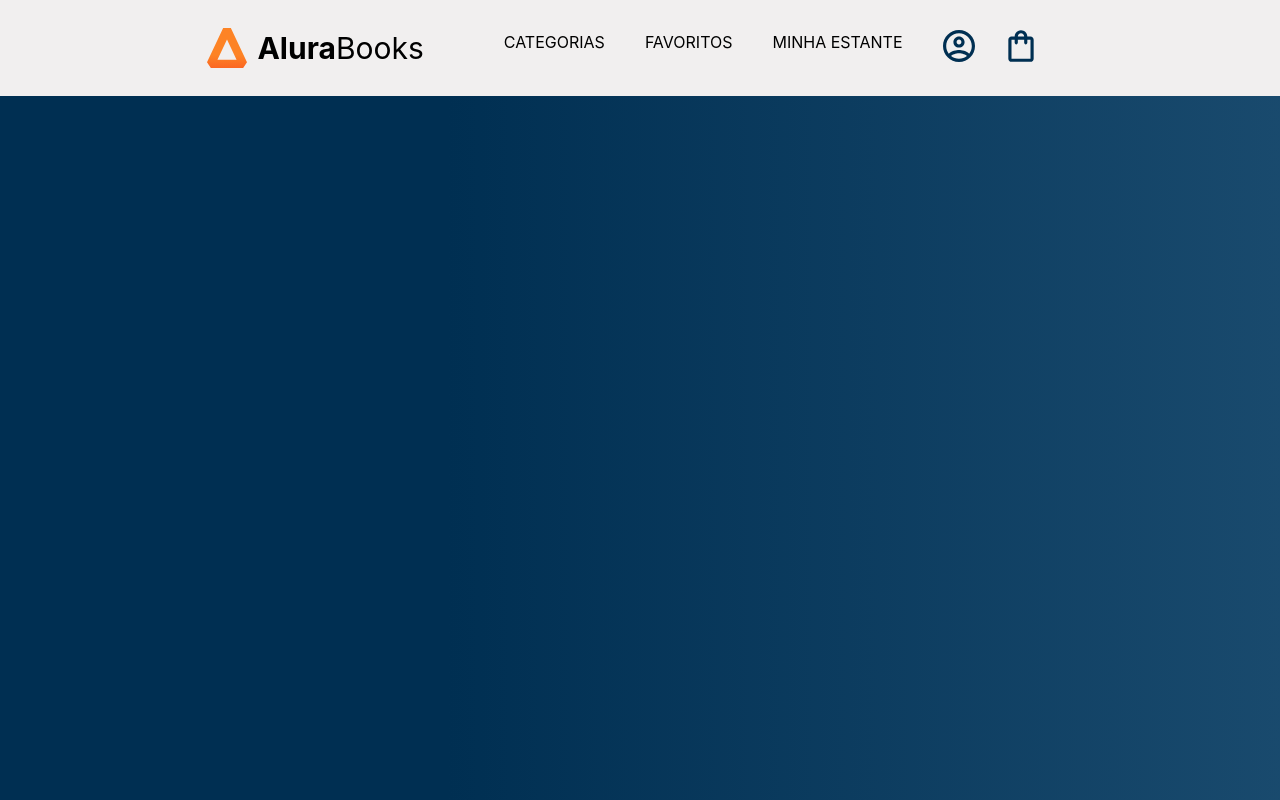
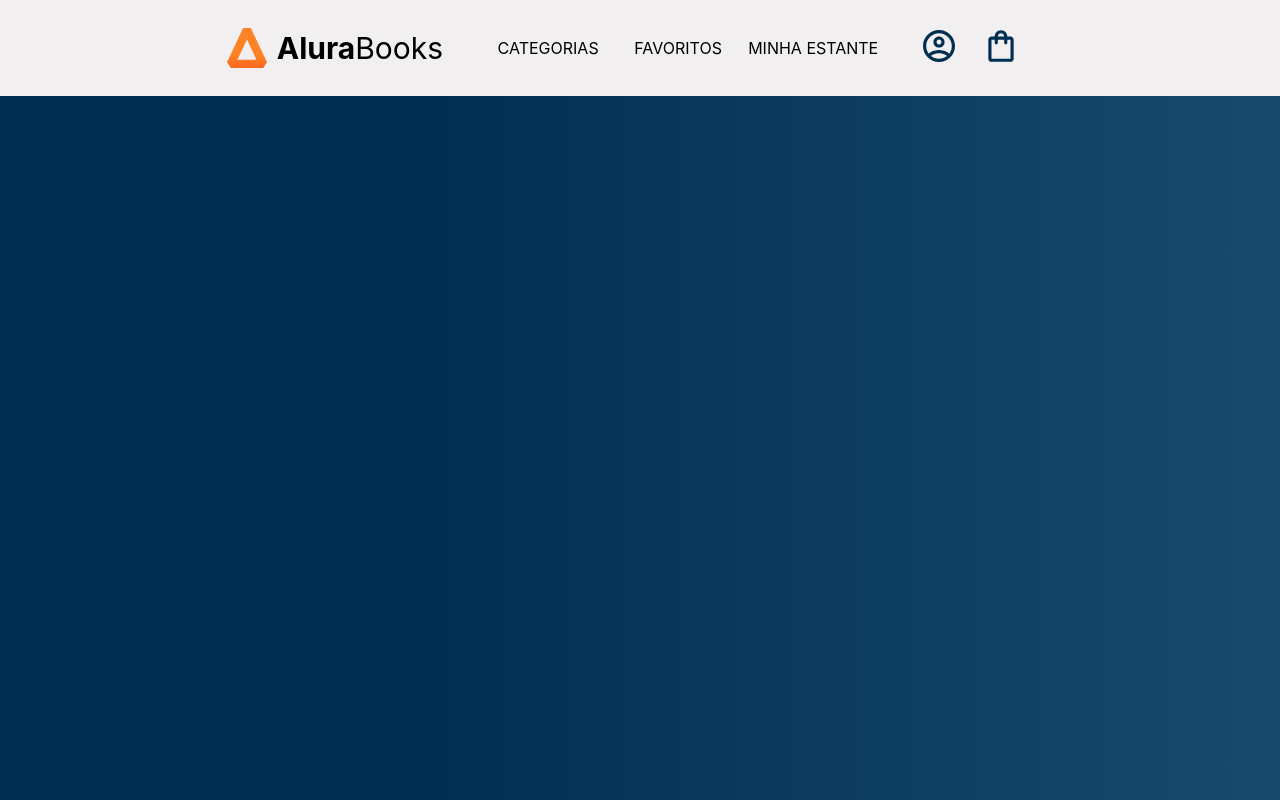
Before and after one commit to Bento-Hertz/Alura-Books, a React (Create React App) app: page / in a window 1280 px wide. Built offline with nearby package versions, Linux system fonts and the light colour scheme.

Commit message:
component corrected

```diff
--- a/src/componentes/OpcoesHeader/index.js
+++ b/src/componentes/OpcoesHeader/index.js
@@ -21,7 +21,7 @@ function OpcoesHeader() {
     return (
         <Opcoes>
           { textoOpcoes.map( (texto) => (
-            <Opcoes><p>{texto}</p></Opcoes>
+            <Opcao><p>{texto}</p></Opcao>
           ))}
         </Opcoes>
     );
```
